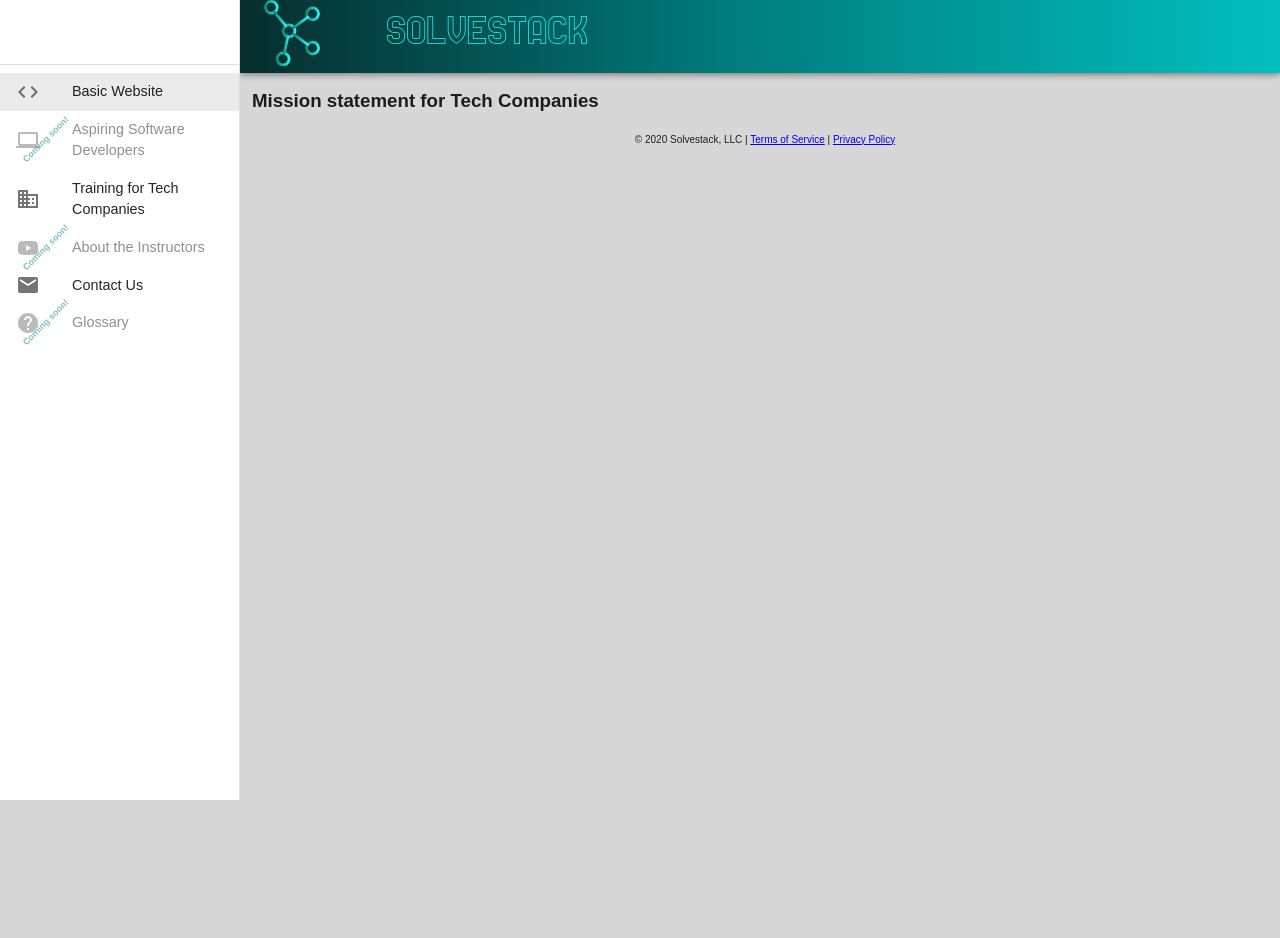
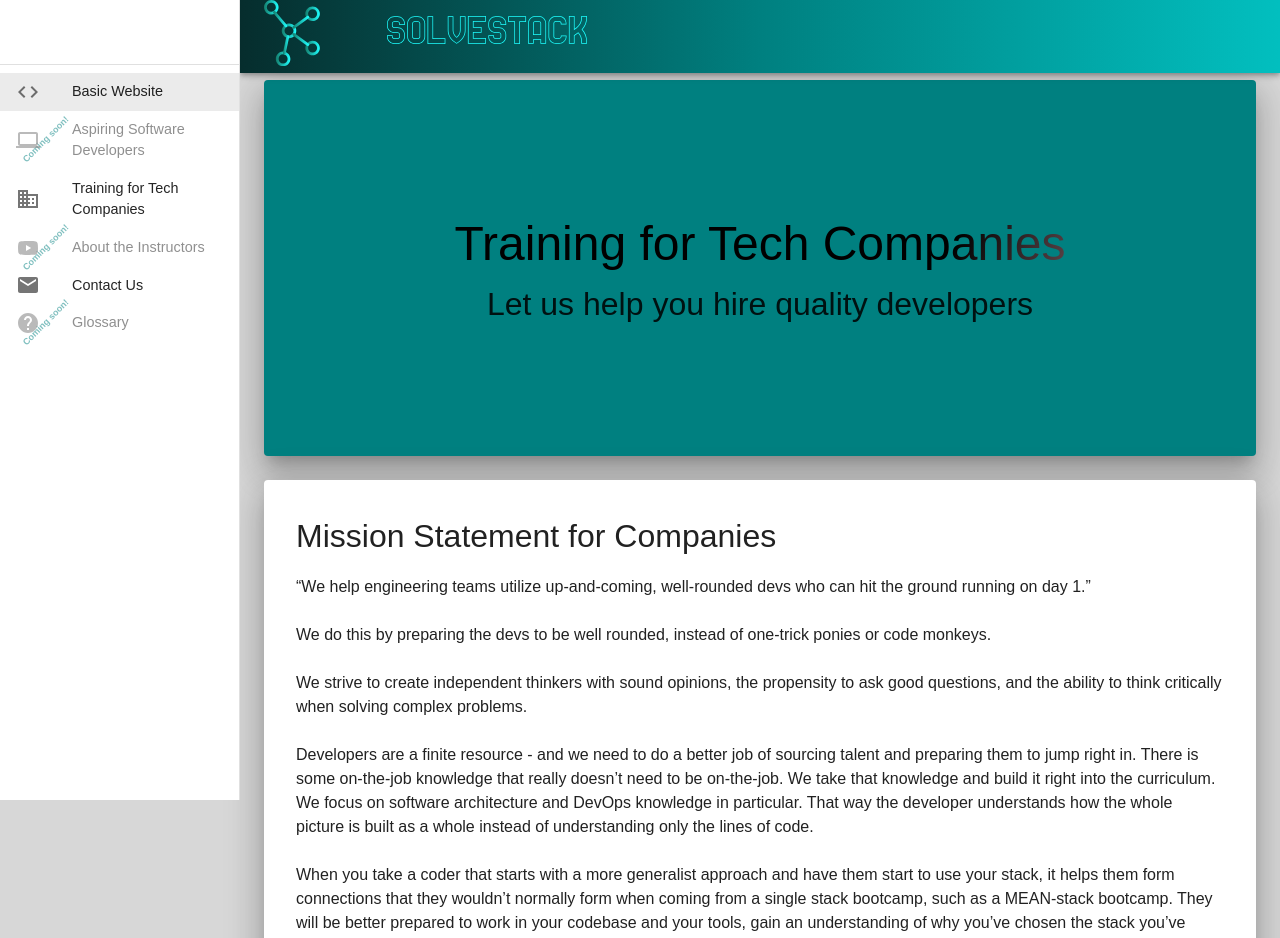
Before and after one commit to SolveStack/solvestack-frontend, a React (Create React App) app: page /training in a window 1280 px wide. Shown: the top 938 px of the page. Before the commit the page ends 800 px from the top, so only its background shows below. Built offline with nearby package versions, Linux system fonts and the light colour scheme.

Commit message:
Add mission statement for businesses

```diff
--- a/src/pages/Training.tsx
+++ b/src/pages/Training.tsx
@@ -1,17 +1,59 @@
 // React
 import React, { FunctionComponent } from 'react';
+import { makeStyles, Theme, createStyles } from '@material-ui/core/styles';
 // Material-UI Components
 import Grid from '@material-ui/core/Grid';
 // App Components
 import Banner from '../components/Banner';
 import Dendrogram from '../components/Dendrogram';
 import Module from 'components/Module';
+import { Paper, Typography } from '@material-ui/core';
+
+
+const useStyles = makeStyles((theme: Theme) =>
+    createStyles({
+        chart: {
+            width: '100%',
+            height: '500px',
+            border: '1rem solid teal',
+            background: 'linear-gradient(130deg, rgba(0,0,0,1) 10%, rgba(255,115,161,1) 100%)',
+        },
+        paper: {
+            padding: theme.spacing(4),
+        },
+        marginTop: {
+          marginTop: 15
+        }
+    }),
+);
 
 const Training: FunctionComponent = () => {
+    const classes = useStyles();
     return (
-        <Grid container spacing={3}>
-            <h3>Mission statement for Tech Companies</h3>
+      <>
+       <Grid container spacing={3}>
+            <Grid item md={12}>
+              <Banner
+                title="Training for Tech Companies"
+                subtitle="Let us help you hire quality developers"
+              />
+            </Grid>
+            <Grid item md={12}>
+              <Paper elevation={20} className={classes.paper}>
+                <Typography component="h2" variant="h2">
+                  Mission Statement for Companies
+                </Typography>
+                <Typography variant="body1" className={classes.marginTop}>
+                “We help engineering teams utilize up-and-coming, well-rounded devs who can hit the ground running on day 1.”<br/><br/>
+                We do this by preparing the devs to be well rounded, instead of one-trick ponies or code monkeys.<br/><br/>
+                We strive to create independent thinkers with sound opinions, the propensity to ask good questions, and the ability to think critically when solving complex problems.<br/><br/>
+                Developers are a finite resource - and we need to do a better job of sourcing talent and preparing them to jump right in. There is some on-the-job knowledge that really doesn’t need to be on-the-job. We take that knowledge and build it right into the curriculum. We focus on software architecture and DevOps knowledge in particular. That way the developer understands how the whole picture is built as a whole instead of understanding only the lines of code.<br/><br/>
+                When you take a coder that starts with a more generalist approach and have them start to use your stack, it helps them form connections that they wouldn’t normally form when coming from a single stack bootcamp, such as a MEAN-stack bootcamp. They will be better prepared to work in your codebase and your tools, gain an understanding of why you’ve chosen the stack you’ve chosen, and learn how the technologies in the chosen stack differ from technologies that would be utilized in alternate approaches.
+                </Typography>
+              </Paper>
+            </Grid>
         </Grid>
+      </>
     );
 };
 
```
